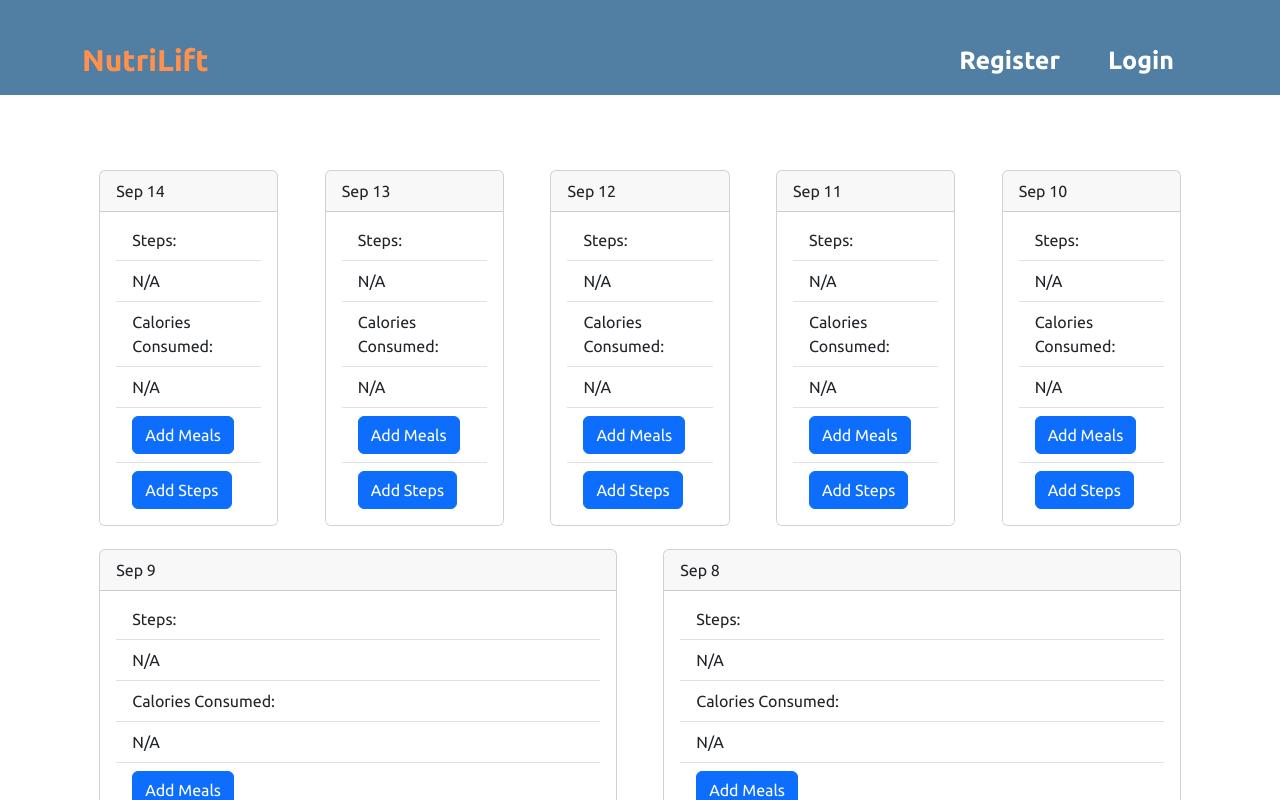
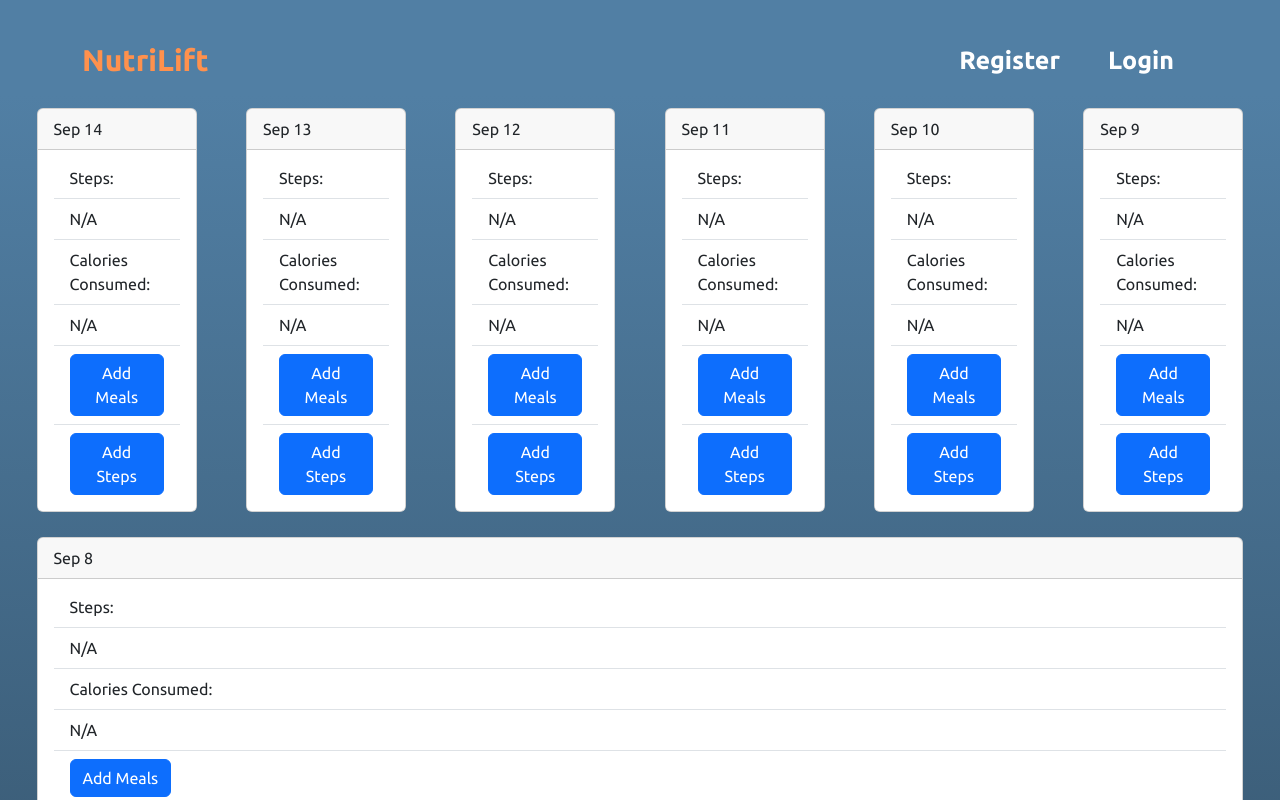
Before and after one commit to tangiambe/fitness-tracker, a React (Create React App) app in the folder frontend/tracker-app/: page /dashboard in a window 1280 px wide. Shown: the top 800 px of the page. Built offline with nearby package versions, Linux system fonts and the light colour scheme; no server answers.

Commit message:
added background to dashbard

```diff
--- a/frontend/tracker-app/src/components/dashboard/Dashboard.js
+++ b/frontend/tracker-app/src/components/dashboard/Dashboard.js
@@ -83,7 +83,7 @@ function Dashboard() {
         return formattedDate;
       }
     return (
-      <div className="container-fluid-wrapper"> {/* Wrapper with margin */}
+      <div fluid id="wrapper"> {/* Wrapper with margin */}
         <div className="container-fluid">
           {[...Array(2).keys()].map((rowIndex) => (
             <div className="row" key={`row-${rowIndex}`}>
```
